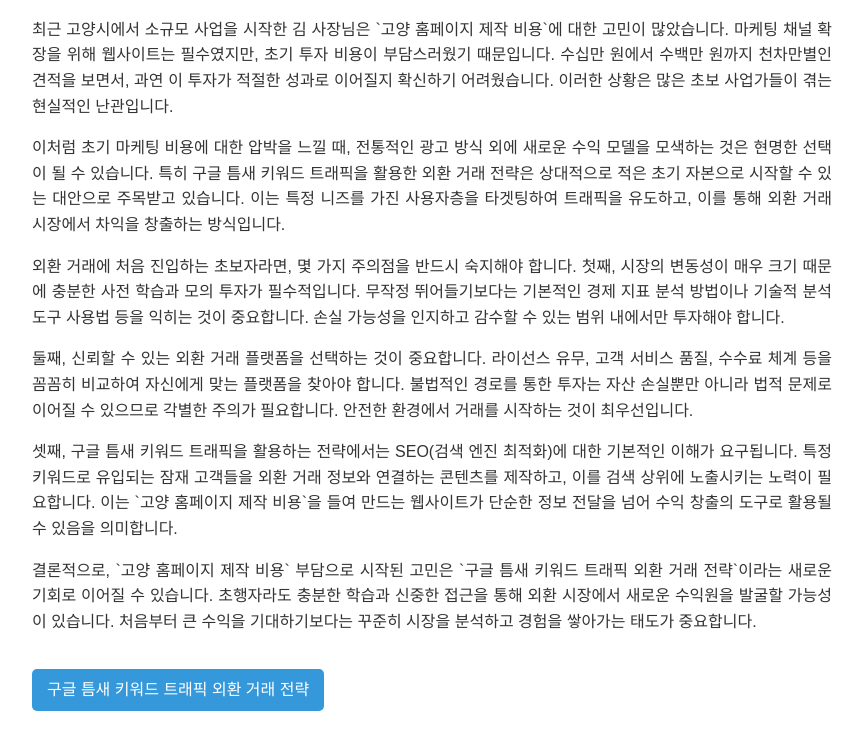
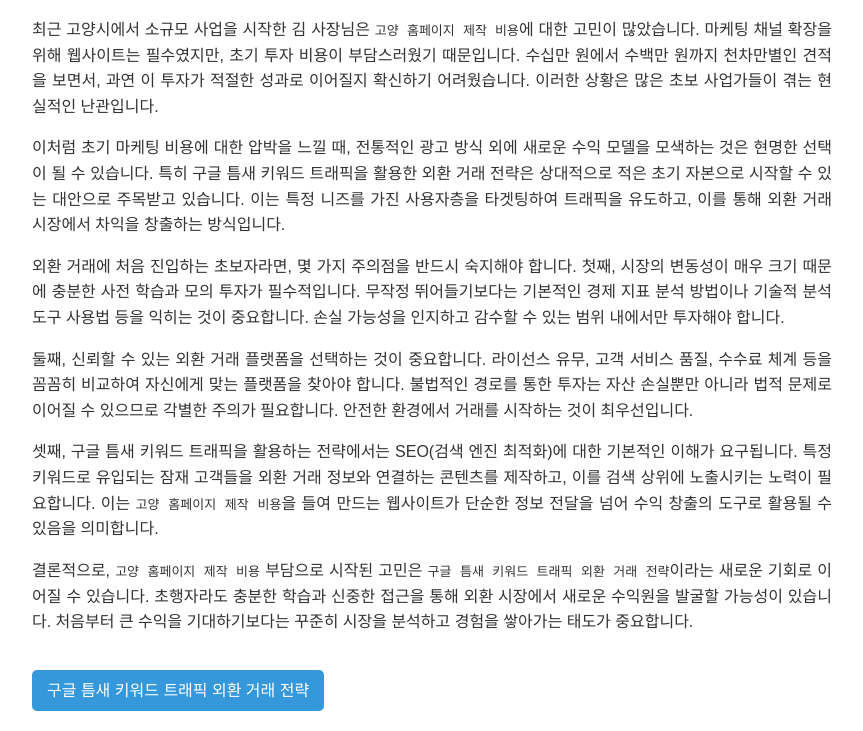
Before and after one commit to cosmos0111-cmyk/bp-kr-pbn-bp-017, a plain HTML site: page posts/gemini-coverage-20260719-0337.html in a window 1280 px wide. Shown: the part 147-878 px from the top of the page, without its empty margins (208-1071 px from the left). Drawn offline with Linux system fonts and the light colour scheme.

Commit message:
deploy: garbage-free snapshot 2026-07-26T15:44:14.680Z

```diff
--- a/posts/gemini-coverage-20260719-0337.html
+++ b/posts/gemini-coverage-20260719-0337.html
@@ -17,12 +17,12 @@
 </head>
 <body>
     <h1>고양 홈페이지 제작 비용, 구글 틈새 키워드 트래픽 외환 거래 전략의 시작</h1>
-    <p>최근 고양시에서 소규모 사업을 시작한 김 사장님은 `고양 홈페이지 제작 비용`에 대한 고민이 많았습니다. 마케팅 채널 확장을 위해 웹사이트는 필수였지만, 초기 투자 비용이 부담스러웠기 때문입니다. 수십만 원에서 수백만 원까지 천차만별인 견적을 보면서, 과연 이 투자가 적절한 성과로 이어질지 확신하기 어려웠습니다. 이러한 상황은 많은 초보 사업가들이 겪는 현실적인 난관입니다.</p>
+    <p>최근 고양시에서 소규모 사업을 시작한 김 사장님은 <code>고양 홈페이지 제작 비용</code>에 대한 고민이 많았습니다. 마케팅 채널 확장을 위해 웹사이트는 필수였지만, 초기 투자 비용이 부담스러웠기 때문입니다. 수십만 원에서 수백만 원까지 천차만별인 견적을 보면서, 과연 이 투자가 적절한 성과로 이어질지 확신하기 어려웠습니다. 이러한 상황은 많은 초보 사업가들이 겪는 현실적인 난관입니다.</p>
     <p>이처럼 초기 마케팅 비용에 대한 압박을 느낄 때, 전통적인 광고 방식 외에 새로운 수익 모델을 모색하는 것은 현명한 선택이 될 수 있습니다. 특히 구글 틈새 키워드 트래픽을 활용한 외환 거래 전략은 상대적으로 적은 초기 자본으로 시작할 수 있는 대안으로 주목받고 있습니다. 이는 특정 니즈를 가진 사용자층을 타겟팅하여 트래픽을 유도하고, 이를 통해 외환 거래 시장에서 차익을 창출하는 방식입니다.</p>
     <p>외환 거래에 처음 진입하는 초보자라면, 몇 가지 주의점을 반드시 숙지해야 합니다. 첫째, 시장의 변동성이 매우 크기 때문에 충분한 사전 학습과 모의 투자가 필수적입니다. 무작정 뛰어들기보다는 기본적인 경제 지표 분석 방법이나 기술적 분석 도구 사용법 등을 익히는 것이 중요합니다. 손실 가능성을 인지하고 감수할 수 있는 범위 내에서만 투자해야 합니다.</p>
     <p>둘째, 신뢰할 수 있는 외환 거래 플랫폼을 선택하는 것이 중요합니다. 라이선스 유무, 고객 서비스 품질, 수수료 체계 등을 꼼꼼히 비교하여 자신에게 맞는 플랫폼을 찾아야 합니다. 불법적인 경로를 통한 투자는 자산 손실뿐만 아니라 법적 문제로 이어질 수 있으므로 각별한 주의가 필요합니다. 안전한 환경에서 거래를 시작하는 것이 최우선입니다.</p>
-    <p>셋째, 구글 틈새 키워드 트래픽을 활용하는 전략에서는 SEO(검색 엔진 최적화)에 대한 기본적인 이해가 요구됩니다. 특정 키워드로 유입되는 잠재 고객들을 외환 거래 정보와 연결하는 콘텐츠를 제작하고, 이를 검색 상위에 노출시키는 노력이 필요합니다. 이는 `고양 홈페이지 제작 비용`을 들여 만드는 웹사이트가 단순한 정보 전달을 넘어 수익 창출의 도구로 활용될 수 있음을 의미합니다.</p>
-    <p>결론적으로, `고양 홈페이지 제작 비용` 부담으로 시작된 고민은 `구글 틈새 키워드 트래픽 외환 거래 전략`이라는 새로운 기회로 이어질 수 있습니다. 초행자라도 충분한 학습과 신중한 접근을 통해 외환 시장에서 새로운 수익원을 발굴할 가능성이 있습니다. 처음부터 큰 수익을 기대하기보다는 꾸준히 시장을 분석하고 경험을 쌓아가는 태도가 중요합니다.</p>
+    <p>셋째, 구글 틈새 키워드 트래픽을 활용하는 전략에서는 SEO(검색 엔진 최적화)에 대한 기본적인 이해가 요구됩니다. 특정 키워드로 유입되는 잠재 고객들을 외환 거래 정보와 연결하는 콘텐츠를 제작하고, 이를 검색 상위에 노출시키는 노력이 필요합니다. 이는 <code>고양 홈페이지 제작 비용</code>을 들여 만드는 웹사이트가 단순한 정보 전달을 넘어 수익 창출의 도구로 활용될 수 있음을 의미합니다.</p>
+    <p>결론적으로, <code>고양 홈페이지 제작 비용</code> 부담으로 시작된 고민은 <code>구글 틈새 키워드 트래픽 외환 거래 전략</code>이라는 새로운 기회로 이어질 수 있습니다. 초행자라도 충분한 학습과 신중한 접근을 통해 외환 시장에서 새로운 수익원을 발굴할 가능성이 있습니다. 처음부터 큰 수익을 기대하기보다는 꾸준히 시장을 분석하고 경험을 쌓아가는 태도가 중요합니다.</p>
     <a class="anchor-link" href="https://fx-torihiki.space/" data-bpaas-link-target="tokyo-fx">구글 틈새 키워드 트래픽 외환 거래 전략</a>
 </body>
 </html>
```
